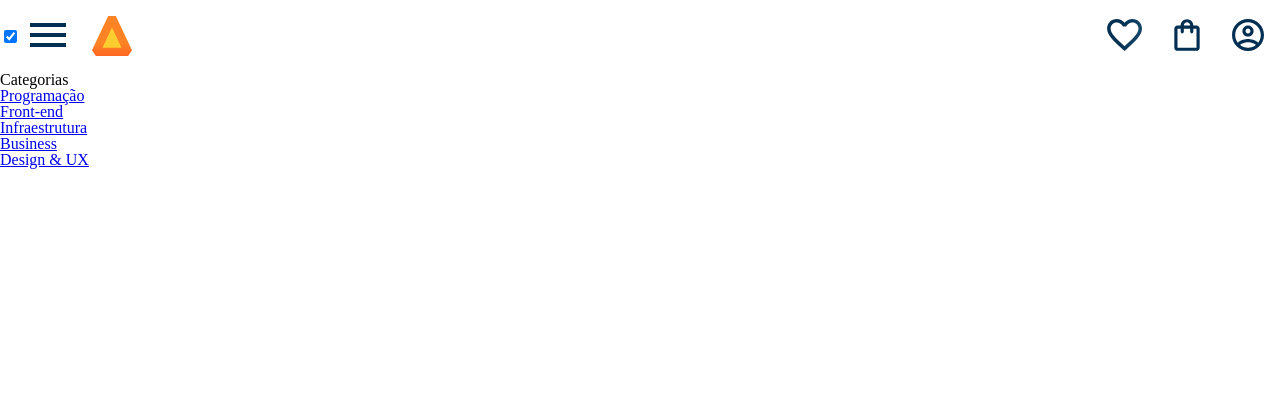
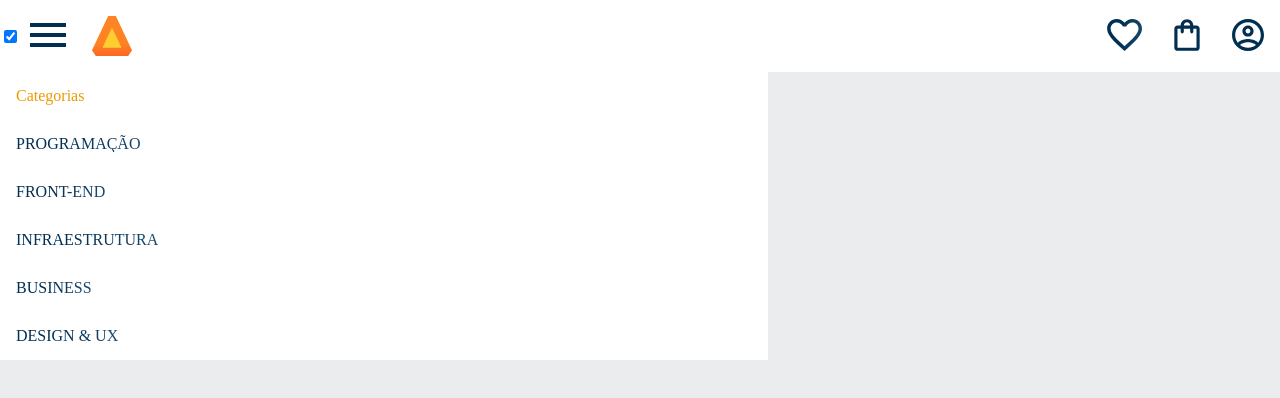
Before and after one commit to carlos007869/alura-books, a plain HTML site: page index.html in a window 1280 px wide. Both pictures are taken after a click on the checkbox 10 px from the left and 36 px from the top of the page. Drawn offline with Linux system fonts and the light colour scheme.

Commit message:
Add files via upload

```diff
--- a/style.css
+++ b/style.css
@@ -4,5 +4,12 @@
   --branco: #ffffff;
 }
 body {
-  background-color: var(--branco);
+  background-color: var(--cor-de-fundo);
 }
+
+:root {
+--cor-de-fundo: #EBECEE;
+--branco: #FFFFFF;
+--laranja: #EB9B00;
+--azul-degrade: linear-gradient(97.54deg, #002F52 35.49%, #326589 165.37%);
+}
--- a/styles/header.css
+++ b/styles/header.css
@@ -28,8 +28,27 @@ align-items: center;
   display: none;
   position: absolute;
   top: 100%;
+  width: 60vw;
   }
 
 .container__botao:checked ~ .lista-menu {
     display: block;
   }
+
+.lista-menu__titulo,
+.lista-menu__item {
+padding: 1em;
+background-color: var(--branco);
+}
+
+.lista-menu__titulo {
+  color: var(--laranja);
+}
+
+.lista-menu__link {
+  background: var(--azul-degrade);
+  -webkit-background-clip: text;
+  -webkit-text-fill-color: transparent;
+  background-clip: text;
+  text-transform: uppercase;
+  }
```
